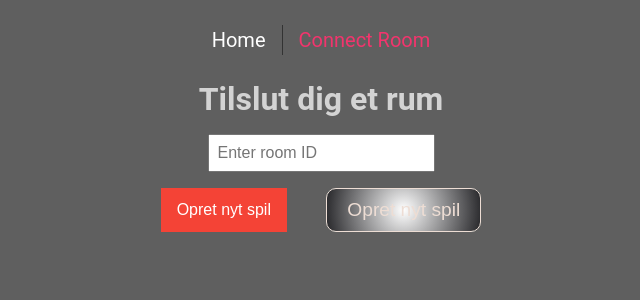
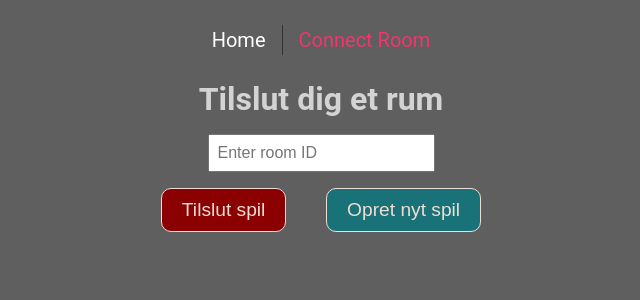
Before and after one commit to WizedWasTaken/DrawAndGuess-Multiplayer, a Vue app in the folder client/: page /connect-room in a window 1280 px wide. Shown: the top 300 px of the page, without its empty margins (319-959 px from the left). Built offline with nearby package versions, Linux system fonts and the light colour scheme; no server answers; what vue-sweetalert2 would draw is missing.

Commit message:
Update N-Button component and ConnectRoom view

```diff
--- a/client/src/components/reusable/N-UILibrary/N-Button.vue
+++ b/client/src/components/reusable/N-UILibrary/N-Button.vue
@@ -32,7 +32,7 @@ let props = defineProps({
   },
   animated: {
     type: Boolean,
-    default: true
+    default: false
   },
   icon: {
     type: String,
@@ -62,7 +62,12 @@ console.log(props)
     <span v-if="props.icon" class="n-button__icon">
       <i :class="props.icon"></i>
     </span>
-    <slot></slot>
+    <span v-if="props.animated" class="extra-bg">
+      <slot></slot>
+    </span>
+    <span v-else>
+      <slot></slot>
+    </span>
   </button>
 </template>
 
@@ -123,6 +128,12 @@ console.log(props)
   }
 }
 
+.extra-bg {
+  background-color: black;
+  height: 100%;
+  width: 100%;
+}
+
 @keyframes animatedBorder {
   0% {
     background-position: 0% 0%;
--- a/client/src/views/ConnectRoom.vue
+++ b/client/src/views/ConnectRoom.vue
@@ -3,15 +3,23 @@
     <h1>Tilslut dig et rum</h1>
     <input v-model="roomId" placeholder="Enter room ID" />
     <div class="wrapper">
-      <button v-show="!isGameStarted" class="host-button" @click.prevent="hostGame">
+      <!-- <button v-show="!isGameStarted" class="host-button" @click.prevent="hostGame">
         Opret nyt spil
-      </button>
+      </button> -->
+      <N-Button
+        :backgroundColor="'darkred'"
+        :color="'#EDDDD4'"
+        :rounded="true"
+        :border="true"
+        @click.prevent="joinRoom"
+        >Tilslut spil</N-Button
+      >
       <N-Button
         :backgroundColor="'#197278'"
         :color="'#EDDDD4'"
         :rounded="true"
         :border="true"
-        @click.prevent="joinRoom"
+        @click.prevent="hostGame"
         >Opret nyt spil</N-Button
       >
     </div>
```
